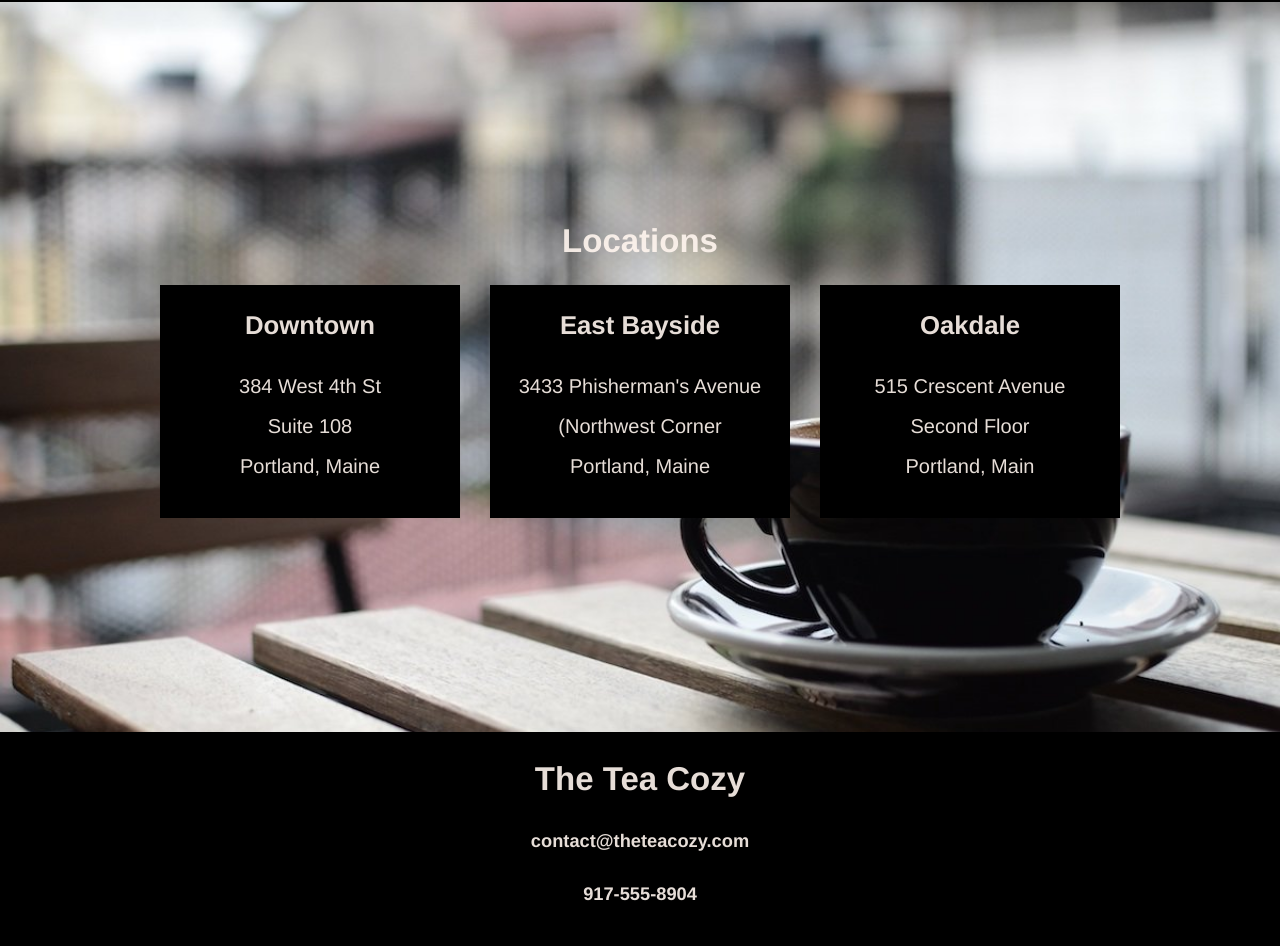
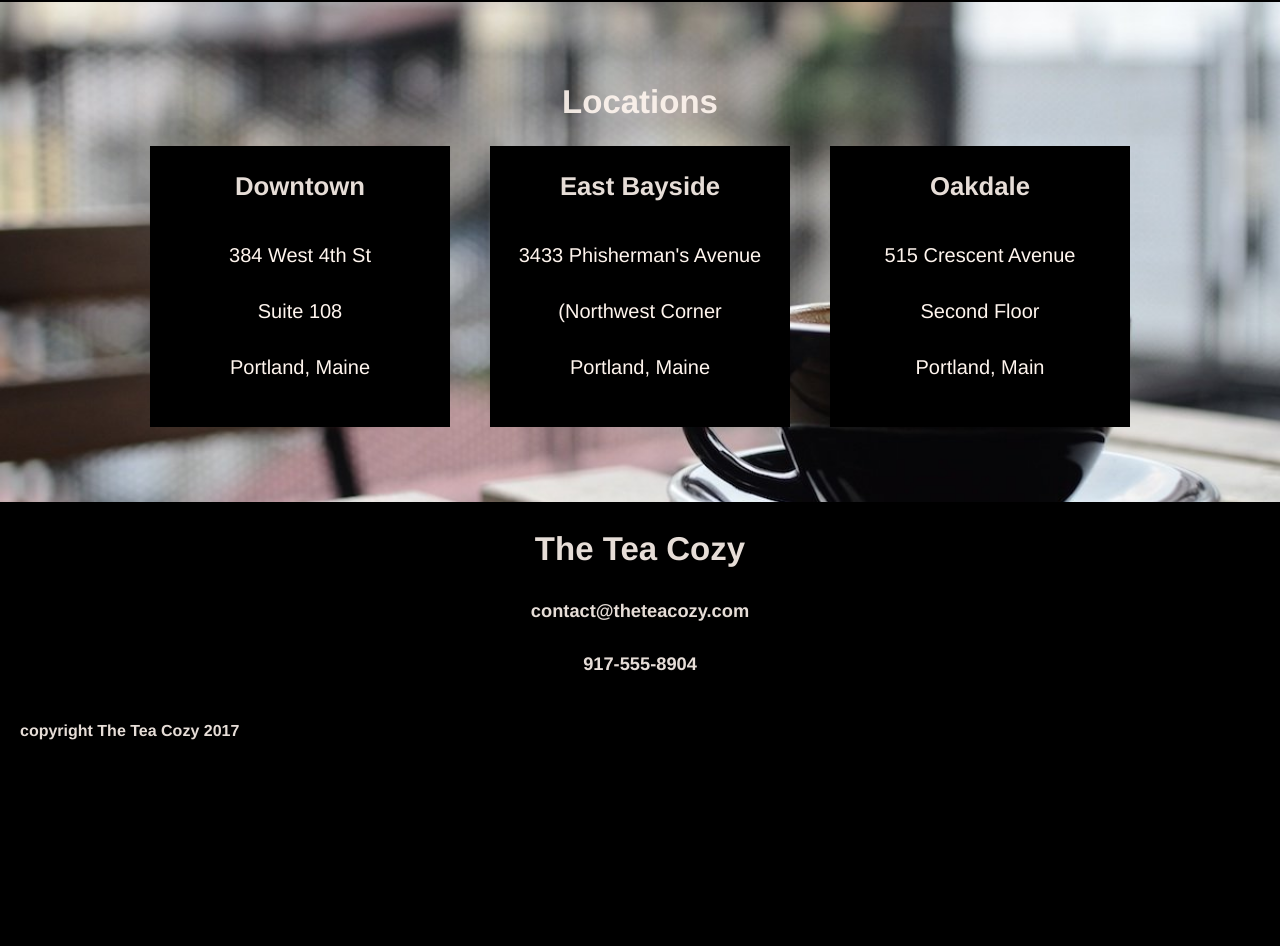
Before and after one commit to melissashayrobinson/tea-cozy, a plain HTML site: page index.html in a window 1280 px wide. Shown: the part 1506-2452 px from the top of the page. After the commit the page ends 2267 px from the top, so only its background shows below. Drawn offline with Linux system fonts and the light colour scheme.

Commit message:
adjust spacing in locations

```diff
--- a/index.html
+++ b/index.html
@@ -63,15 +63,15 @@
 	<section class="locations">
 		<h2 style="background-color: transparent; text-align: center; padding-bottom: 15px;">Locations</h2>
 		<div class="grid">
-		<div class="cards black">
+		<div class="cards">
 		  <h3>Downtown</h3>
 		  <address>384 West 4th St<br>Suite 108<br>Portland, Maine</address>
 		</div>
-		<div class="cards black">
+		<div class="cards">
 		  <h3>East Bayside</h3>
 		  <address>3433 Phisherman's Avenue<br>(Northwest Corner<br>Portland, Maine</address>
 		</div>
-		<div class="cards black">
+		<div class="cards">
 		  <h3>Oakdale</h3>
 		  <address>515 Crescent Avenue<br>Second Floor<br>Portland, Main</address>
 		</div>
--- a/resources/css/style.css
+++ b/resources/css/style.css
@@ -77,13 +77,10 @@ h5 {
 
 address {
 	font-style: normal;
+	color: rgba(255,245,238,1);
 	font-size: 1.25rem;
-	line-height: 2.5rem;
+	line-height: 3.5rem;
 	padding-bottom: 2rem;
-}
-
-.black {
-	background-color: black;
 }
 
 .monthly {
@@ -100,13 +97,13 @@ address {
 	justify-content: center;
 }
 
-.cards {
+.monthly .cards {
 	min-width: 300px;
 	margin: 10px 15px;
 	text-align: center;
 }
 
-.cards img {
+.monthly .cards img {
 	width: auto;
 	height: 200px;
 	overflow: hidden;
@@ -117,12 +114,19 @@ address {
 	background-position: center;
 	background-repeat: no-repeat;
 	background-size: cover;
-	height: calc(100vh - 70px);
+	height: 500px;
 
 	display: flex;
 	flex-wrap: wrap;
 	align-content: center;
 	justify-content: center;
+}
+
+.locations .cards {
+	min-width: 300px;
+	margin: 10px 20px;
+	text-align: center;
+	background-color: black;
 }
 
 footer {
```
